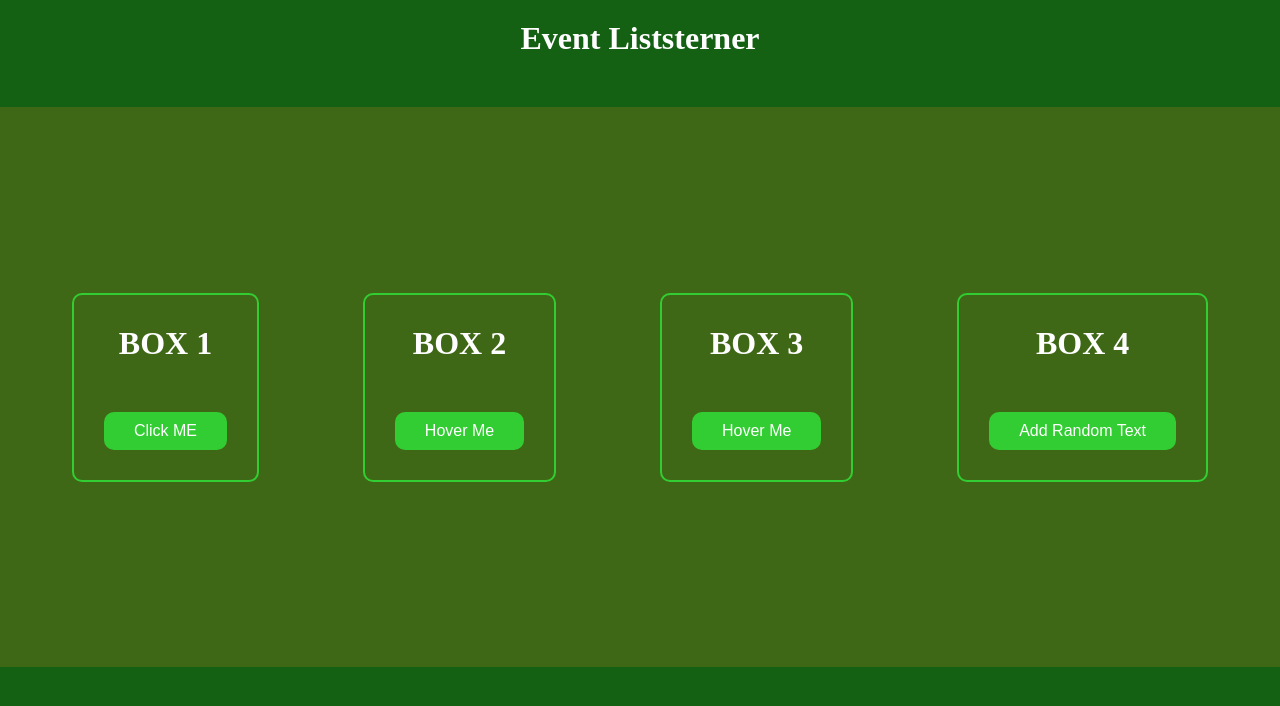
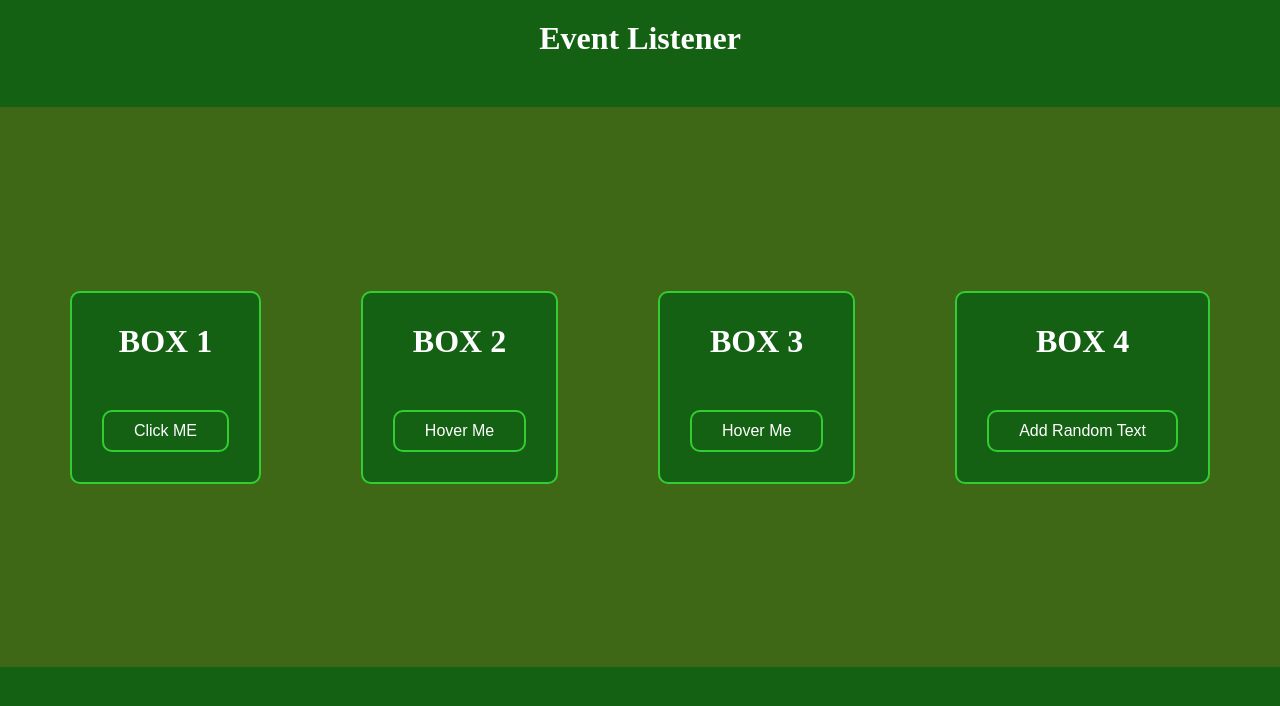
Before and after one commit to Sarf1234/javaSriptSelfLearn, a plain HTML site: page evenhandling/index.html in a window 1280 px wide. Drawn offline with Linux system fonts and the light colour scheme.

Commit message:
new changes

```diff
--- a/evenhandling/index.html
+++ b/evenhandling/index.html
@@ -21,6 +21,7 @@
         .container{
             height: 70vh;
             display: flex;
+            flex-wrap: wrap;
             padding: 20px;
             align-items: center;
             margin: 50px auto;
@@ -33,6 +34,8 @@
             border: 2px solid limegreen;
             padding: 30px;
             border-radius: 10px;
+            background: rgb(20, 97, 20);
+
 
         }
         h1{
@@ -42,9 +45,9 @@
 
         button{
             padding: 10px 30px;
-            border: none;
+            border: 2px solid limegreen;
             border-radius: 10px;
-            background: limegreen;
+            background: transparent;
             color: white;
             font-size: 1rem;
             cursor: pointer;
@@ -61,7 +64,7 @@
 
 
   <div class="wrapper">
-    <h1 class="heading">Event Liststerner</h1>
+    <h1 class="heading">Event Listener</h1>
     <div class="container">
 
         <div class="box">
@@ -83,7 +86,7 @@
         </div>
 
         <div class="box displayaddremove">
-            <p>Lorem ipsum dolor sit amet consectetur adipisicing elit. Dolore iste necessitatibus commodi aperiam esse deleniti quam repellat maxime? Similique aliquid consectetur a rem nostrum suscipit totam autem voluptatibus, quibusdam aperiam aut cupiditate! Praesentium aliquid sapiente iste dicta, temporibus voluptates corrupti distinctio voluptatibus. !</p>
+            <p>Lorem ipsum dolor sit amet consectetur adipisicing elit. Dolore iste necessitatibus commodi aperiam esse deleniti quam repellat maxime? Similique aliquid consectetur a rem nostrum suscipit totam autem voluptatibus, quibusdam aperiam aut cupiditate! Praesentium aliquid sapiente iste dicta, temporibus voluptates corrupti distinctio voluptatibus. Lorem, ipsum dolor sit amet consectetur adipisicing elit. Modi, obcaecati, doloremque ipsum sapiente officia a tempore deleniti debitis sed ea hic, eaque iure repudiandae eum pariatur eveniet ipsam nulla perferendis veniam. Earum atque voluptatibus illum cum velit saepe quis voluptatem a delectus facere in unde, recusandae inventore optio! Illo, ipsa. !</p>
         </div>
 
 
```
